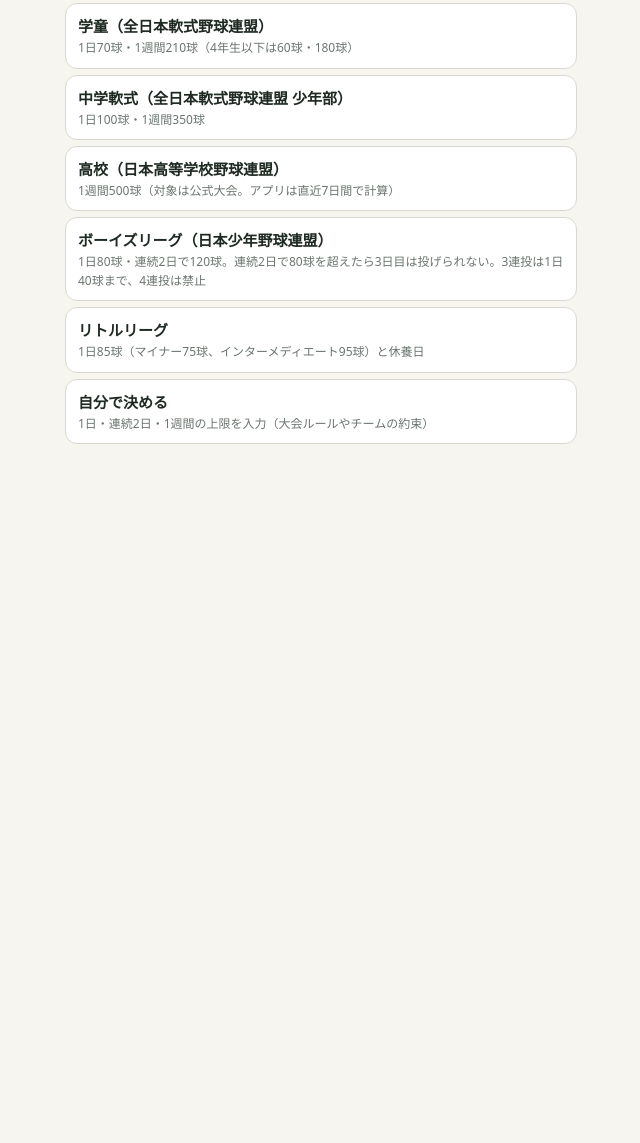
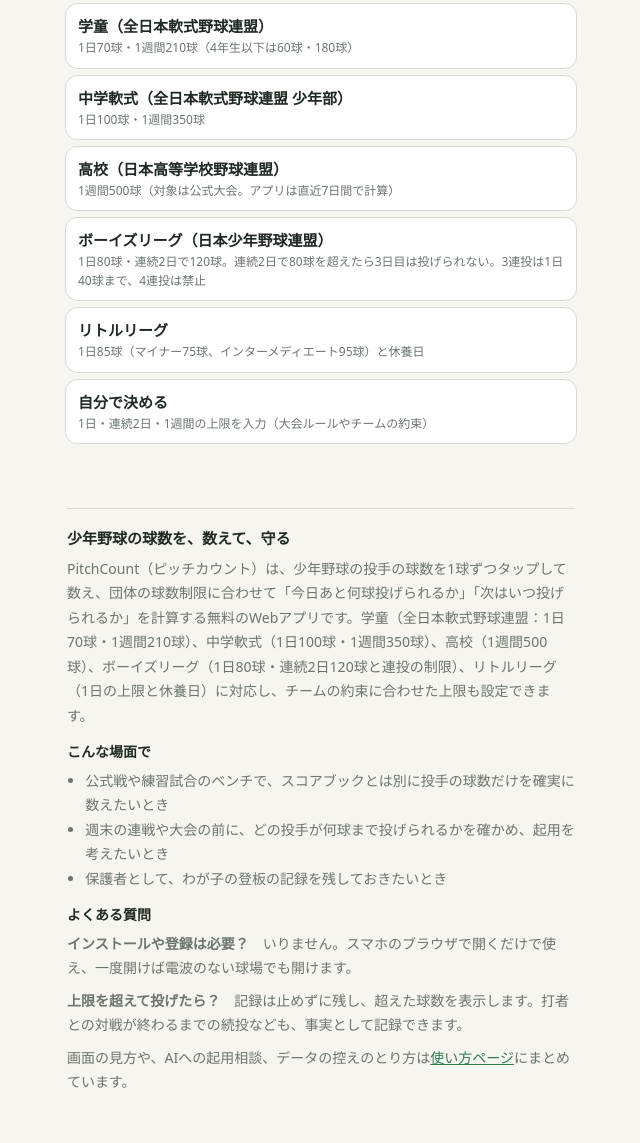
Before and after one commit to yatti3g-byte/PitchCount, a plain HTML site: page index.html in a window 1280 px wide. Shown: the part 291-1434 px from the top of the page, without its empty margins (319-959 px from the left). Before the commit the page ends 800 px from the top, so only its background shows below. Drawn offline with Linux system fonts and the light colour scheme.

Commit message:
Add files via upload

```diff
--- a/index.html
+++ b/index.html
@@ -3,11 +3,13 @@
 <head>
 <meta charset="utf-8">
 <meta name="viewport" content="width=device-width, initial-scale=1">
-<title>PitchCount</title>
+<title>PitchCount｜少年野球の球数カウンター 無料・球数制限と登板管理</title>
 <meta name="theme-color" content="#f6f5f0">
-<meta name="description" content="1球ずつタップして数える、少年野球の無料の球数カウンター。学童・中学・高校・ボーイズ・リトルの球数制限に合わせて、今日あと何球投げられるか、次はいつ投げられるかがすぐ分かります。登録なし、データは端末の中だけ。">
+<meta name="description" content="少年野球の投手の球数を1球ずつタップで数える無料の球数カウンター。学童70球・中学100球・高校500球・ボーイズ・リトルリーグの球数制限に合わせて、今日あと何球、次はいつ投げられるかを自動で計算。登板管理と投手起用の相談にも。登録なし。">
+<meta name="google-site-verification" content="ITxa_inRuPYXshXMjW5c9h8XO8YNBbA4dsuDdqyTWBI" />
+<link rel="canonical" href="https://yatti3g-byte.github.io/PitchCount/">
 <meta property="og:type" content="website">
-<meta property="og:title" content="PitchCount">
+<meta property="og:title" content="PitchCount｜少年野球の球数カウンター">
 <meta property="og:description" content="1球ずつタップして数える、少年野球の無料の球数カウンター。団体の球数制限に合わせて、今日あと何球、次はいつ投げられるかがすぐ分かります。登録なし、データは端末の中だけ。">
 <meta property="og:url" content="https://yatti3g-byte.github.io/PitchCount/">
 <meta property="og:image" content="https://yatti3g-byte.github.io/PitchCount/og.jpg">
@@ -19,6 +21,9 @@
 <meta name="mobile-web-app-capable" content="yes">
 <link rel="icon" href="favicon.svg" type="image/svg+xml">
 <link rel="apple-touch-icon" href="apple-touch-icon.png">
+<script type="application/ld+json">
+{"@context":"https://schema.org","@type":"WebApplication","name":"PitchCount","alternateName":"少年野球の球数カウンター","url":"https://yatti3g-byte.github.io/PitchCount/","applicationCategory":"SportsApplication","operatingSystem":"Web","inLanguage":"ja","description":"少年野球の投手の球数を数え、団体の球数制限に合わせて残りの球数と次に投げられる日を計算する無料のWebアプリ。","offers":{"@type":"Offer","price":"0","priceCurrency":"JPY"},"isPartOf":{"@type":"CreativeWorkSeries","name":"DugoutTools"}}
+</script>
 <style>
 /* VOICE: a quiet bench tool, same family as TapScore / FormNote / ShotFind.
    IDEA: the manager's pitch-count card: one big counter, a board of who can pitch today.
@@ -152,6 +157,11 @@ textarea{width:100%;font-size:13px;border:1px solid var(--line);border-radius:8p
 #tour .tbar .btn{min-height:44px;padding:8px 16px;background:transparent;color:#fff;border-color:rgba(255,255,255,.7)}
 #tour .tbar .btn.primary{background:#fff;color:#2f7d4f;border-color:#fff}
 @media (prefers-reduced-motion:reduce){#tour .tspot{transition:none;animation:none}}
+.about{max-width:540px;margin:0 auto;padding:8px 16px 40px;color:var(--muted);font-size:14px;line-height:1.75}
+.about h2{font-size:15px;color:var(--ink);margin:16px 0 6px;padding-top:16px;border-top:1px solid var(--line)}
+.about h3{font-size:14px;color:var(--ink);margin:12px 0 4px}
+.about p{margin:0 0 8px}.about ul{margin:0 0 8px;padding-left:1.3em}.about a{color:var(--accent)}
+body[data-view="count"] .about,body.touring .about{display:none}
 .coffee{display:block;margin-top:14px;padding:8px 0;font-size:13px;color:var(--muted);text-decoration:none;text-align:center}
 .linebtn{background:#06c755;color:#fff;border-color:#06c755;text-decoration:none;display:inline-flex;align-items:center;justify-content:center}
 
@@ -180,6 +190,20 @@ textarea{width:100%;font-size:13px;border:1px solid var(--line);border-radius:8p
 </head>
 <body>
 <main id="main"></main>
+<section class="about" aria-labelledby="about-h">
+<h2 id="about-h">少年野球の球数を、数えて、守る</h2>
+<p>PitchCount（ピッチカウント）は、少年野球の投手の球数を1球ずつタップして数え、団体の球数制限に合わせて「今日あと何球投げられるか」「次はいつ投げられるか」を計算する無料のWebアプリです。学童（全日本軟式野球連盟：1日70球・1週間210球）、中学軟式（1日100球・1週間350球）、高校（1週間500球）、ボーイズリーグ（1日80球・連続2日120球と連投の制限）、リトルリーグ（1日の上限と休養日）に対応し、チームの約束に合わせた上限も設定できます。</p>
+<h3>こんな場面で</h3>
+<ul>
+<li>公式戦や練習試合のベンチで、スコアブックとは別に投手の球数だけを確実に数えたいとき</li>
+<li>週末の連戦や大会の前に、どの投手が何球まで投げられるかを確かめ、起用を考えたいとき</li>
+<li>保護者として、わが子の登板の記録を残しておきたいとき</li>
+</ul>
+<h3>よくある質問</h3>
+<p><b>インストールや登録は必要？</b>　いりません。スマホのブラウザで開くだけで使え、一度開けば電波のない球場でも開けます。</p>
+<p><b>上限を超えて投げたら？</b>　記録は止めずに残し、超えた球数を表示します。打者との対戦が終わるまでの続投なども、事実として記録できます。</p>
+<p>画面の見方や、AIへの起用相談、データの控えのとり方は<a href="help.html">使い方ページ</a>にまとめています。</p>
+</section>
 <div id="sheet" hidden></div>
 <div id="toast" role="status" aria-live="polite"></div>
 <script>
@@ -281,7 +305,7 @@ function render(){
   else if(ui.view==='count')h+=count();
   else if(ui.view==='history')h+=history();
   else h+=settings();
-  $('#main').innerHTML=h;
+  $('#main').innerHTML=h;document.body.dataset.view=ui.view;document.body.classList.toggle('touring',!!ui.tour);
   if(ui.tour)requestAnimationFrame(tourPlace);
   if(ui.view==='count'&&D.live)keepAwake();else releaseWake();
 }
--- /dev/null
+++ b/sitemap.xml
@@ -0,0 +1,5 @@
+<?xml version="1.0" encoding="UTF-8"?>
+<urlset xmlns="http://www.sitemaps.org/schemas/sitemap/0.9">
+  <url><loc>https://yatti3g-byte.github.io/PitchCount/</loc><lastmod>2026-11-28</lastmod></url>
+  <url><loc>https://yatti3g-byte.github.io/PitchCount/help.html</loc><lastmod>2026-11-28</lastmod></url>
+</urlset>
```
Also changed, not shown: help.html (+4 -3 lines), 1 other file.
